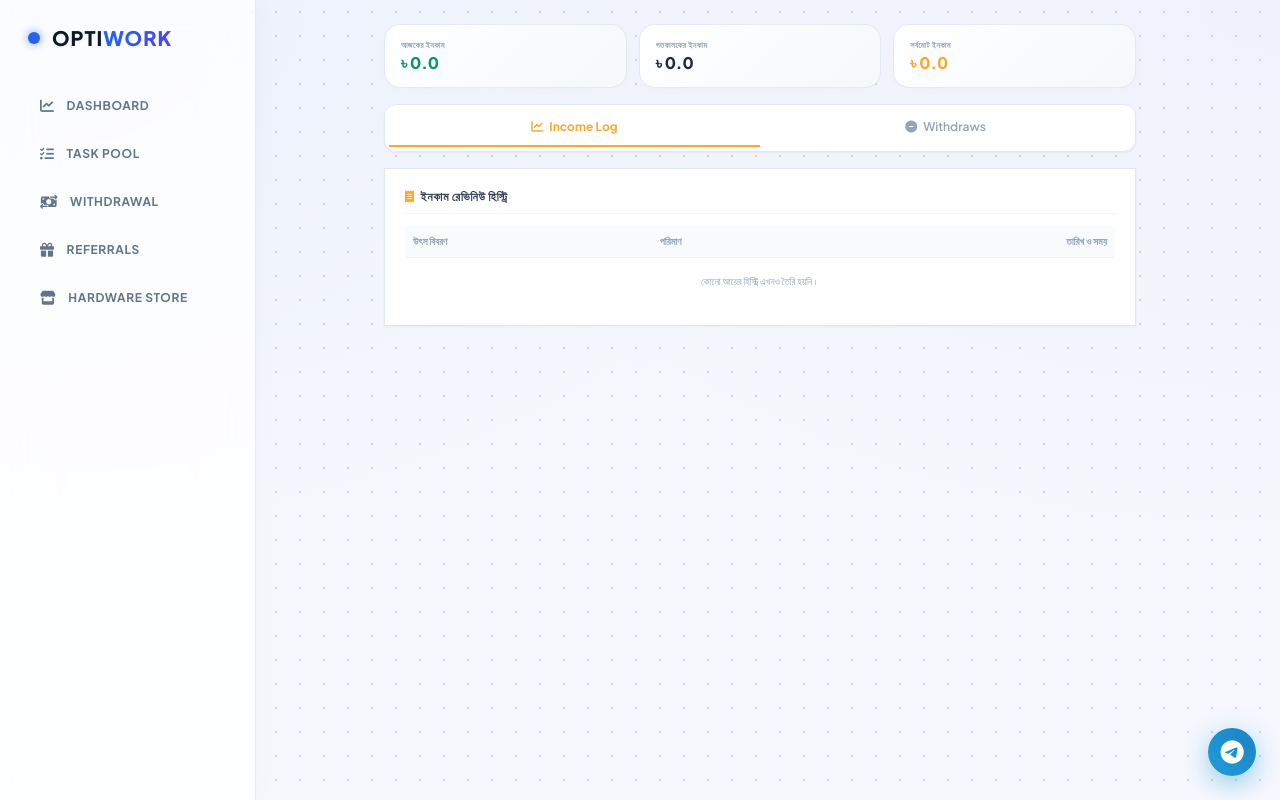
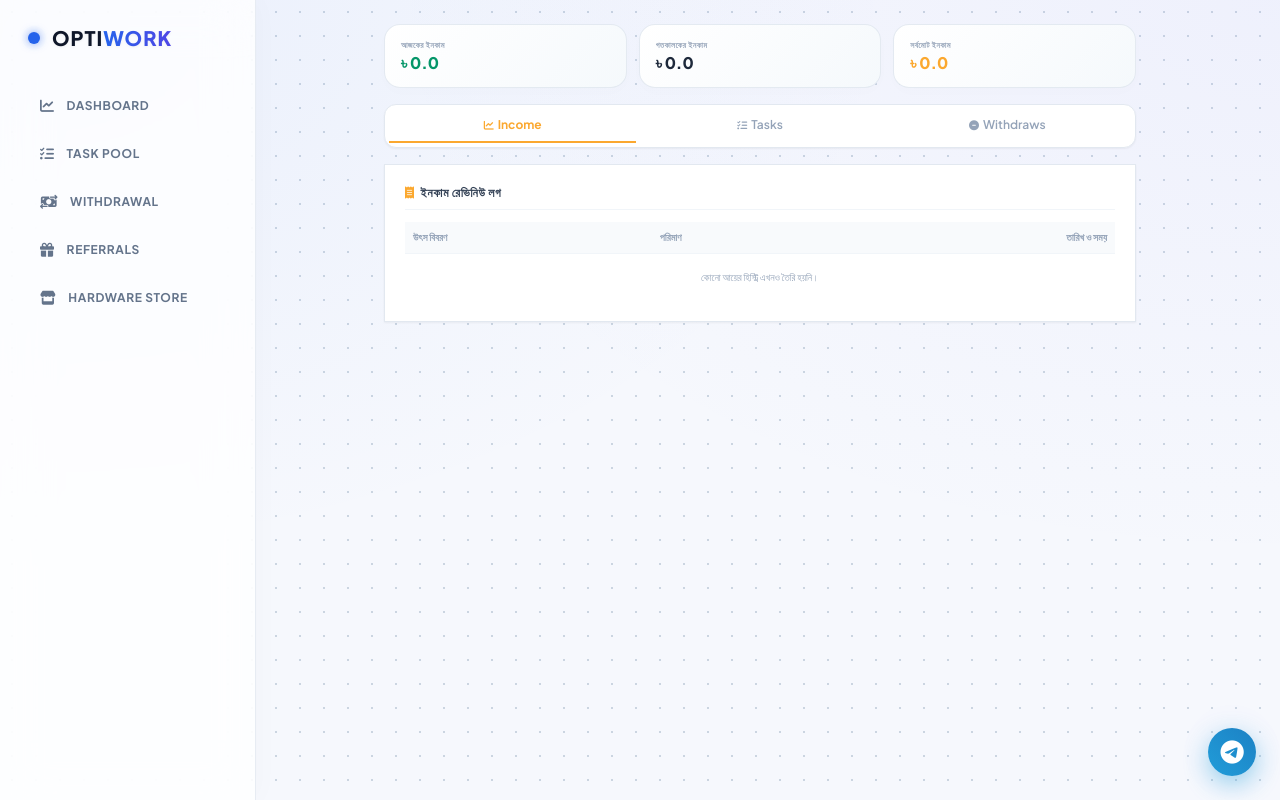
Before and after one commit to teamcipx/Orpi, a Flask app: page /history in a window 1280 px wide. Run offline with Flask 3, Linux system fonts and the light colour scheme; the visitor is signed in with stand-in values (Sample User, id 1); data that the repository does not hold is empty; some libraries are stand-ins or nearby versions.

Commit message:
Update history.html

```diff
--- a/templates/history.html
+++ b/templates/history.html
@@ -36,7 +36,7 @@
 </style>
 
 <div class="space-y-4">
-
+    <!-- ১. ৩-কলাম ইনকাম মিটার গ্রিড -->
     <div class="grid grid-cols-3 gap-3">
         <div class="shine-card p-4 flex flex-col justify-center rounded-2xl">
             <span class="text-[8px] text-slate-400 uppercase font-black tracking-wider leading-none">আজকের ইনকাম</span>
@@ -52,20 +52,29 @@
         </div>
     </div>
 
+    <!-- ২. ৩-ট্যাব নেভিগেশন বার (Income Log, Task History, Withdraws) -->
     <div class="flex border border-slate-200 bg-white p-1 rounded-xl shadow-sm">
-        <button id="task-btn" onclick="showTab('task')" class="tab-btn w-full py-2.5 text-center text-xs font-bold border-b-2 border-[#fba82f] text-[#fba82f] transition flex items-center justify-center gap-1.5 focus:outline-none">
-            <i class="fa-solid fa-chart-line"></i> Income Log
+        <!-- ট্যাব ১: ইনকাম লগ -->
+        <button id="income-btn" onclick="showTab('income')" class="tab-btn w-full py-2 text-center text-xs font-bold border-b-2 border-[#fba82f] text-[#fba82f] transition flex items-center justify-center gap-1 focus:outline-none">
+            <i class="fa-solid fa-chart-line text-[10px]"></i> Income
         </button>
-        <button id="withdraw-btn" onclick="showTab('withdraw')" class="tab-btn w-full py-2.5 text-center text-xs font-semibold border-b-2 border-transparent text-slate-400 hover:text-slate-700 transition flex items-center justify-center gap-1.5 focus:outline-none">
-            <i class="fa-solid fa-minus-circle"></i> Withdraws
+        <!-- ট্যাব ২: টাস্ক হিস্ট্রি -->
+        <button id="task-btn" onclick="showTab('task')" class="tab-btn w-full py-2 text-center text-xs font-semibold border-b-2 border-transparent text-slate-400 hover:text-slate-700 transition flex items-center justify-center gap-1 focus:outline-none">
+            <i class="fa-solid fa-list-check text-[10px]"></i> Tasks
+        </button>
+        <!-- ট্যাব ৩: উইথড্র হিস্ট্রি -->
+        <button id="withdraw-btn" onclick="showTab('withdraw')" class="tab-btn w-full py-2 text-center text-xs font-semibold border-b-2 border-transparent text-slate-400 hover:text-slate-700 transition flex items-center justify-center gap-1 focus:outline-none">
+            <i class="fa-solid fa-minus-circle text-[10px]"></i> Withdraws
         </button>
     </div>
 
+    <!-- ৩. ৩-ট্যাব প্যানেল কন্টেইনারস -->
     <div class="space-y-4">
 
-        <div id="task-pane" class="premium-card p-5 bg-white border border-slate-200 shadow-sm transition-all duration-300">
+        <!-- প্যানেল ১: বিস্তারিত ইনকাম লগ -->
+        <div id="income-pane" class="premium-card p-5 bg-white border border-slate-200 shadow-sm transition-all duration-300">
             <h3 class="text-xs font-extrabold uppercase tracking-wider text-slate-700 mb-3 border-b border-slate-100 pb-2 flex items-center gap-1.5">
-                <i class="fa-solid fa-receipt text-[#fba82f]"></i> ইনকাম রেভিনিউ হিস্ট্রি
+                <i class="fa-solid fa-receipt text-[#fba82f]"></i> ইনকাম রেভিনিউ লগ
             </h3>
             <div class="overflow-x-auto text-[10px] font-bold">
                 <table class="w-full text-left">
@@ -95,6 +104,45 @@
             </div>
         </div>
 
+        <!-- প্যানেল ২: টাস্ক সাবমিশন রেকর্ড (নতুন যুক্ত করা হয়েছে) -->
+        <div id="task-pane" class="premium-card p-5 bg-white border border-slate-200 shadow-sm transition-all duration-300 hidden">
+            <h3 class="text-xs font-extrabold uppercase tracking-wider text-slate-700 mb-3 border-b border-slate-100 pb-2 flex items-center gap-1.5">
+                <i class="fa-solid fa-list-check text-emerald-500"></i> টাস্ক সাবমিশন হিস্ট্রি
+            </h3>
+            <div class="overflow-x-auto text-[10px] font-bold">
+                <table class="w-full text-left">
+                    <thead>
+                        <tr class="bg-slate-50 border-b border-slate-100 text-slate-400 font-bold uppercase">
+                            <th class="p-2">কাজের বিবরণ</th>
+                            <th class="p-2">তারিখ</th>
+                            <th class="p-2 text-right">স্ট্যাটাস</th>
+                        </tr>
+                    </thead>
+                    <tbody>
+                        {% for item in task_history %}
+                        <tr class="border-b border-slate-50 text-slate-600">
+                            <td class="p-2.5">
+                                <span class="font-extrabold text-slate-800 text-[11px]">{{ item.tasks.title }}</span><br>
+                                <span class="text-[9px] text-[#fba82f] font-bold">পুরস্কার: ৳ {{ item.tasks.reward }}</span>
+                            </td>
+                            <td class="p-2.5 text-slate-400 font-mono">{{ item.created_at[:10] }}</td>
+                            <td class="p-2.5 text-right">
+                                <span class="px-2.5 py-1 rounded-full font-bold text-[8px] uppercase {% if item.status == 'Pending' %}bg-yellow-50 text-yellow-600 border border-yellow-100{% elif item.status == 'Approved' %}bg-emerald-50 text-emerald-600 border-emerald-100{% else %}bg-red-50 text-red-600 border-red-100{% endif %}">
+                                    {{ item.status }}
+                                </span>
+                            </td>
+                        </tr>
+                        {% else %}
+                        <tr>
+                            <td colspan="3" class="p-4 text-center text-slate-400 font-normal">কোনো কাজের হিস্ট্রি পাওয়া যায়নি।</td>
+                        </tr>
+                        {% endfor %}
+                    </tbody>
+                </table>
+            </div>
+        </div>
+
+        <!-- প্যানেল ৩: উইথড্র হিস্ট্রি -->
         <div id="withdraw-pane" class="premium-card p-5 bg-white border border-slate-200 shadow-sm transition-all duration-300 hidden">
             <h3 class="text-xs font-extrabold uppercase tracking-wider text-slate-700 mb-3 border-b border-slate-100 pb-2 flex items-center gap-1.5">
                 <i class="fa-solid fa-money-bill-transfer text-slate-400"></i> উইথড্রয়াল ক্যাশ-আউট হিস্ট্রি
@@ -114,11 +162,11 @@
                             <td class="p-2.5 font-bold text-slate-800">৳ {{ item.amount }}</td>
                             <td class="p-2.5 flex items-center gap-1.5">
                                 {% if item.payment_method == 'Bkash' %}
-                                    <img src="https://images.seeklogo.com/logo-png/27/1/bkash-logo-png_seeklogo-273684.png" class="h-4 object-contain">
+                                    <img src="https://images.seeklogo.com/logo-png/27/1/bkash-logo-png_seeklogo-273684.png" class="h-4 object-contain inline-block">
                                 {% elif item.payment_method == 'Nagad' %}
-                                    <img src="https://images.seeklogo.com/logo-png/41/1/nagad-logo-png_seeklogo-411803.png" class="h-4 object-contain">
+                                    <img src="https://images.seeklogo.com/logo-png/41/1/nagad-logo-png_seeklogo-411803.png" class="h-4 object-contain inline-block">
                                 {% elif item.payment_method == 'Rocket' %}
-                                    <img src="https://images.seeklogo.com/logo-png/31/1/dutch-bangla-rocket-logo-png_seeklogo-317692.png" class="h-4 object-contain">
+                                    <img src="https://images.seeklogo.com/logo-png/31/1/dutch-bangla-rocket-logo-png_seeklogo-317692.png" class="h-4 object-contain inline-block">
                                 {% endif %}
                                 <div class="leading-tight">
                                     <span class="font-bold text-slate-700 text-[10px]">{{ item.payment_method }}</span><br>
@@ -145,7 +193,9 @@
 </div>
 
 <script>
+// ৩-ট্যাব বিশিষ্ট ডাইনামিক সুইচিং স্ক্রিপ্ট
 function showTab(tabId) {
+    document.getElementById('income-pane').classList.add('hidden');
     document.getElementById('task-pane').classList.add('hidden');
     document.getElementById('withdraw-pane').classList.add('hidden');
 
```
